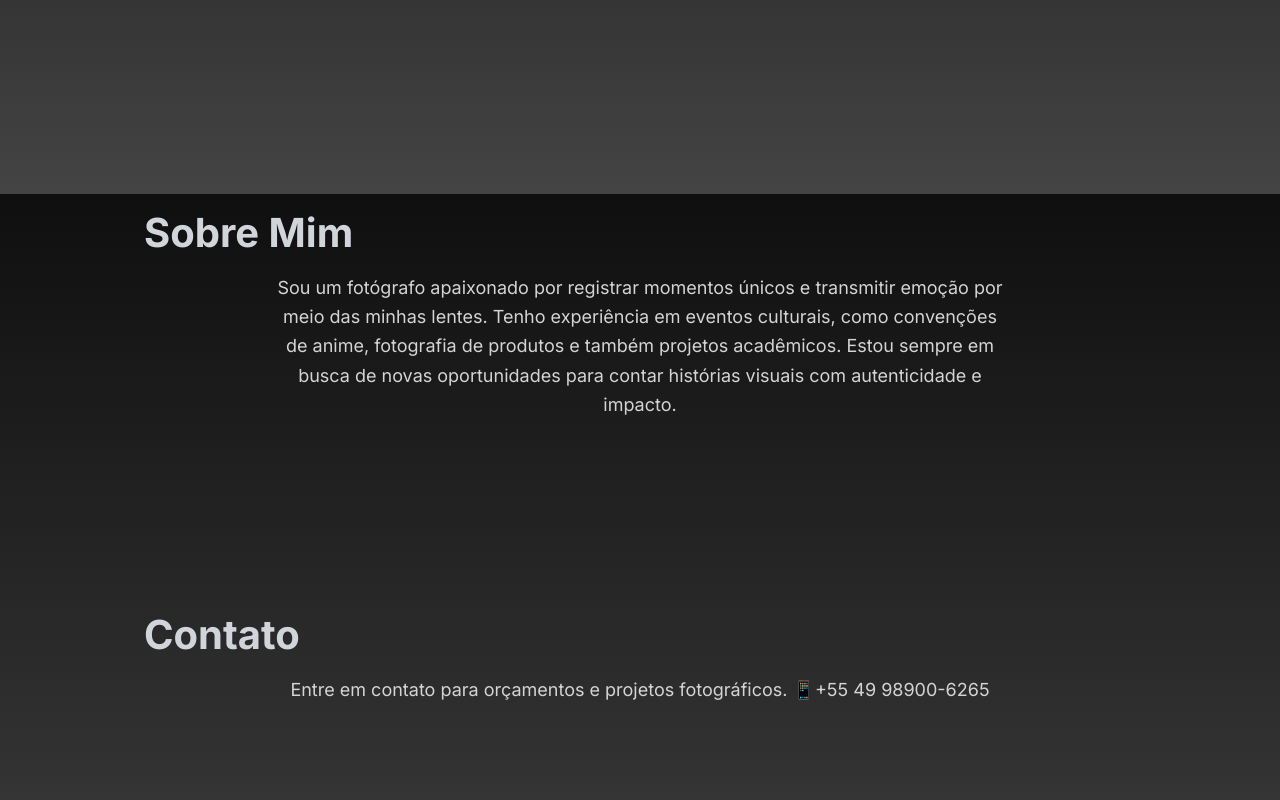
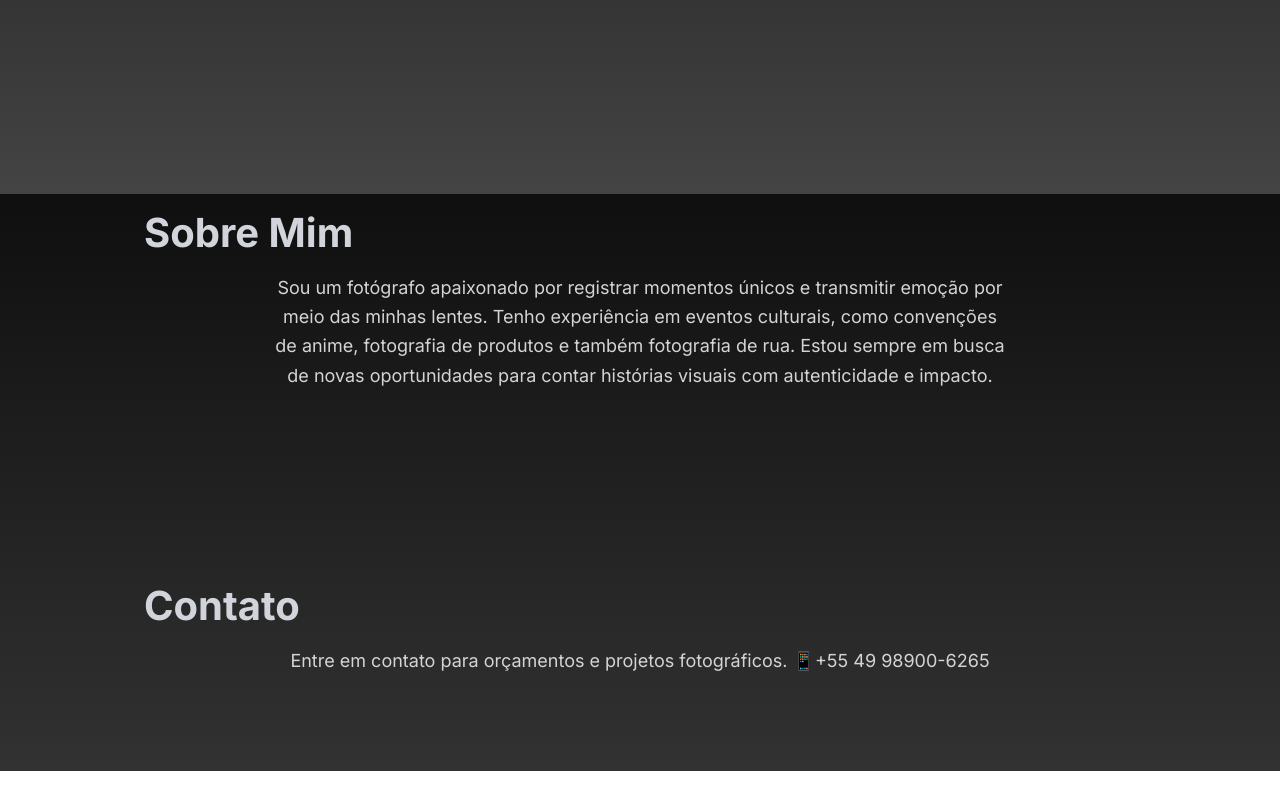
Before and after one commit to arthurbuenodasilva/portifolio, a plain HTML site: page index.html in a window 1280 px wide. Shown: the part 3806-4606 px from the top of the page. After the commit the page ends 4577 px from the top, so only its background shows below. Drawn offline with nearby package versions, Linux system fonts and the light colour scheme.

Commit message:
Update index.html
adicionado informacoes pessoais

```diff
--- a/index.html
+++ b/index.html
@@ -638,7 +638,7 @@
     <p class="max-w-3xl mx-auto text-center text-neutral-300 leading-relaxed">
       Sou um fotógrafo apaixonado por registrar momentos únicos e transmitir
       emoção por meio das minhas lentes. Tenho experiência em eventos culturais,
-      como convenções de anime, fotografia de produtos e também projetos acadêmicos.
+      como convenções de anime, fotografia de produtos e também fotografia de rua.
       Estou sempre em busca de novas oportunidades para contar histórias visuais com autenticidade e impacto.
     </p>
   </section>
```
